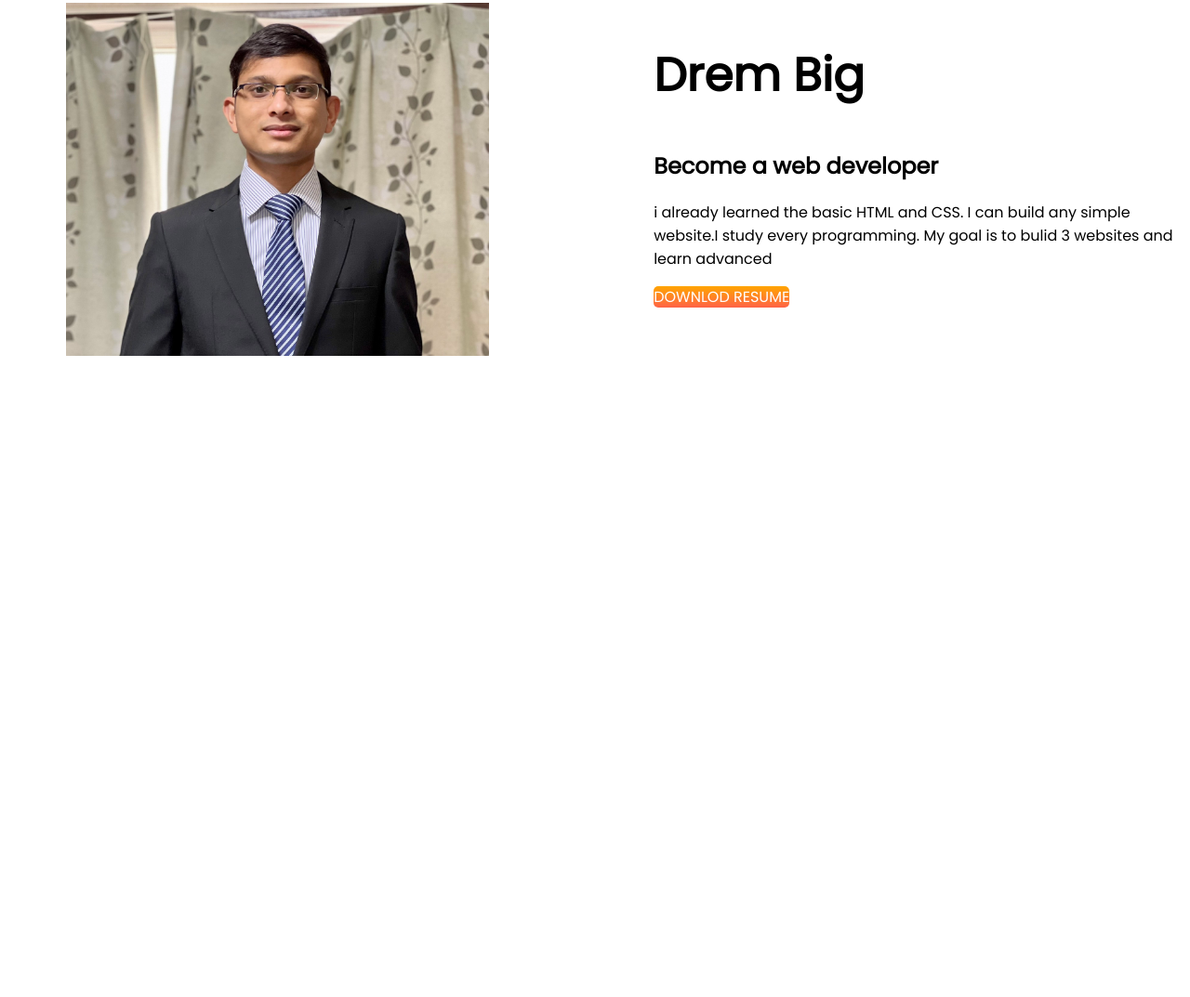
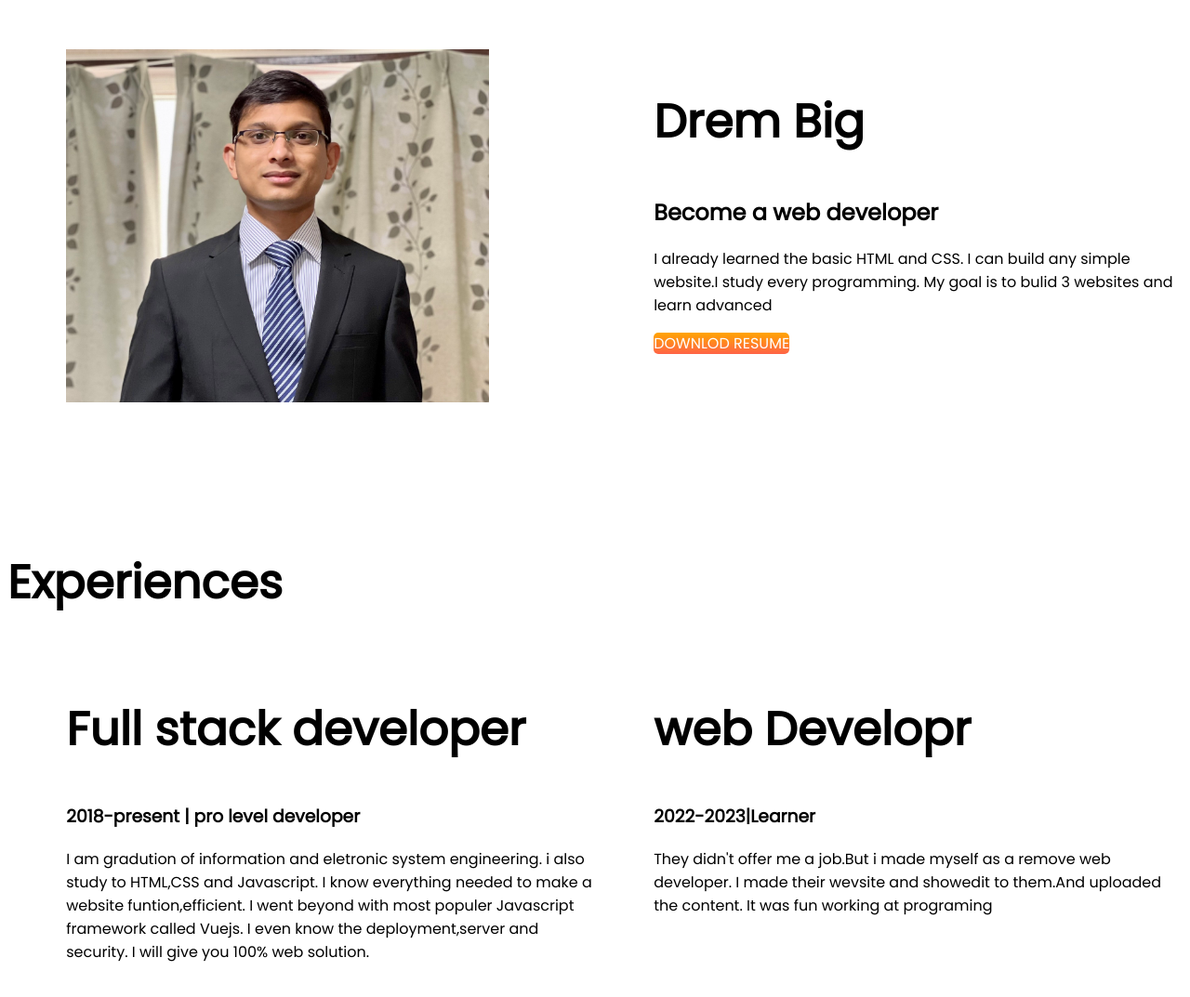
Before and after one commit to shiponsd/developer-portfolio, a plain HTML site: page index.html in a window 1280 px wide. Shown: the part 611-1684 px from the top of the page at 93% size. Before the commit the page ends 1101 px from the top, so only its background shows below. Drawn offline with Linux system fonts and the light colour scheme.

Commit message:
drem separate

```diff
--- a/index.html
+++ b/index.html
@@ -11,14 +11,14 @@
     <link rel="stylesheet" href="style.css">
 </head>
 <body>
-    <section>
+    <section class="flexble-container">
         <div class="half-width"><h1>welcom to</h1>
             <h1 ><span class="orange-color">Shipon</span> world</h1>
             <h3>Build Climber and Train Stopper</h3>
             <p> Your might saw me jumping climbings,and stopping trains.
                 But nobody pays me a dime for that work.
                 That's why i am learning and mastering Web development.
-                I will not stop untile i become theDevelopment shipon </p>
+                I will not stop untile i become the Development hero</p>
                 <a class="link-button" target="_blank" href="https://www.linkedin.com/in/shipon-chandra-sutradhar-2a0a0a266/">HERE ME</a>
         </div>
 
@@ -27,7 +27,7 @@
     </div>
 
     </section>
-    <section class="dream-big">
+    <section class="dream-big flexble-container">
         <div class="half-width">
             <img src="images/np.jpg" alt="">
 
@@ -35,12 +35,39 @@
         <div class="half-width">
             <h1>Drem Big</h1>
             <h2>Become a web developer</h2>
-            <p> i already learned the basic HTML and CSS.
+            <p> I already learned the basic HTML and CSS.
                 I can build any simple website.I study every programming.
                 My goal is to bulid 3 websites and learn advanced</p>
             <a class="link-button" target="_blank" href="">DOWNLOD RESUME</a>
         </div>
     </section>
+        <section class="experience-area">
+        <h1>Experiences</h1>
+
+        <div class="flexble-container">
+            <div class="half-width">
+                <h1>Full stack developer</h1>
+                <h3>2018-present | pro level developer </h3>
+                <p> I am gradution of information and eletronic system engineering.
+                    i also study to HTML,CSS and Javascript.
+                    I know everything needed to make a website funtion,efficient.
+                    I went beyond with most populer Javascript framework called Vuejs.
+                    I even know the deployment,server and security.
+                    I will give you 100% web solution.</p>
+            </div>
+
+            <div class="half-width">
+                <h1> web Developr</h1>
+                <h3>2022-2023|Learner</h3>
+                <p>They didn't offer me a job.But i made myself as a remove web developer.
+                    I made their wevsite and showedit to them.And uploaded the content.
+                    It was fun working at programing </p>
+
+            </div>
+
+        </div>
+
+    </section>
 
 </body>
 </html>
--- a/style.css
+++ b/style.css
@@ -8,9 +8,9 @@ h1{
 .orange-color{
     color: orange;
 }
-section{
+.flexble-container{
     display: flex;
-    margin-bottom: 100px;
+    margin-bottom: 150px;
 }
 .half-width{
     width: 50%;
@@ -24,8 +24,6 @@ section{
     background-image: linear-gradient(orange,tomato);
     padding: 10px,40px ;
     color: white;
-    font-size: 400;
     border-radius: 5px;
 
-
 }
```
